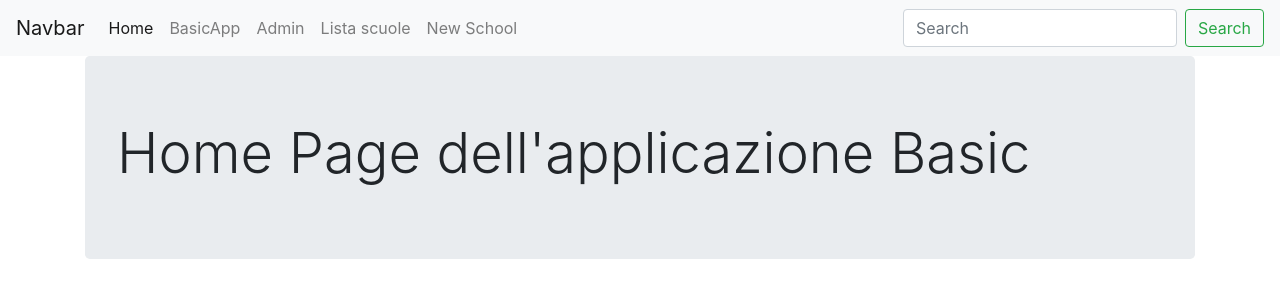
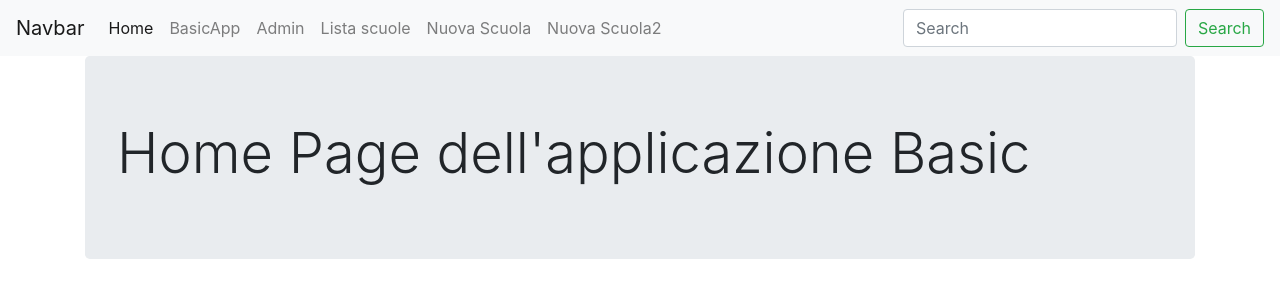
Before and after one commit to argomauro/djangoCRUD, a Django app: page /basic/ in a window 1280 px wide. Shown: the top 300 px of the page. Run offline with Django 3.2, Linux system fonts and the light colour scheme; some libraries are stand-ins or nearby versions.

Commit message:
secondo commit

```diff
--- a/basic_app/templates/basic_app/basic_app_base.html
+++ b/basic_app/templates/basic_app/basic_app_base.html
@@ -1,9 +1,12 @@
-{% extends 'base.html' %}
-{% block navbar_block%}
+{% extends 'base.html' %} {% block navbar_block%}
 <li class="nav-item">
-  <a class="nav-link" href="{% url 'basic_app:listScuola' %}">Lista scuole</a>
+    <a class="nav-link" href="{% url 'basic_app:listScuola' %}">Lista scuole</a>
 </li>
 <li class="nav-item">
-  <a class="nav-link" href="{% url 'basic_app:createScuola' %}">New School</a>
+    <a class="nav-link" href="{% url 'basic_app:createScuola' %}">Nuova Scuola</a>
 </li>
+<li class="nav-item">
+    <a class="nav-link" href="{% url 'basic_app:createScuola' %}">Nuova Scuola2</a>
+</li>
+
 {% endblock%}
```
